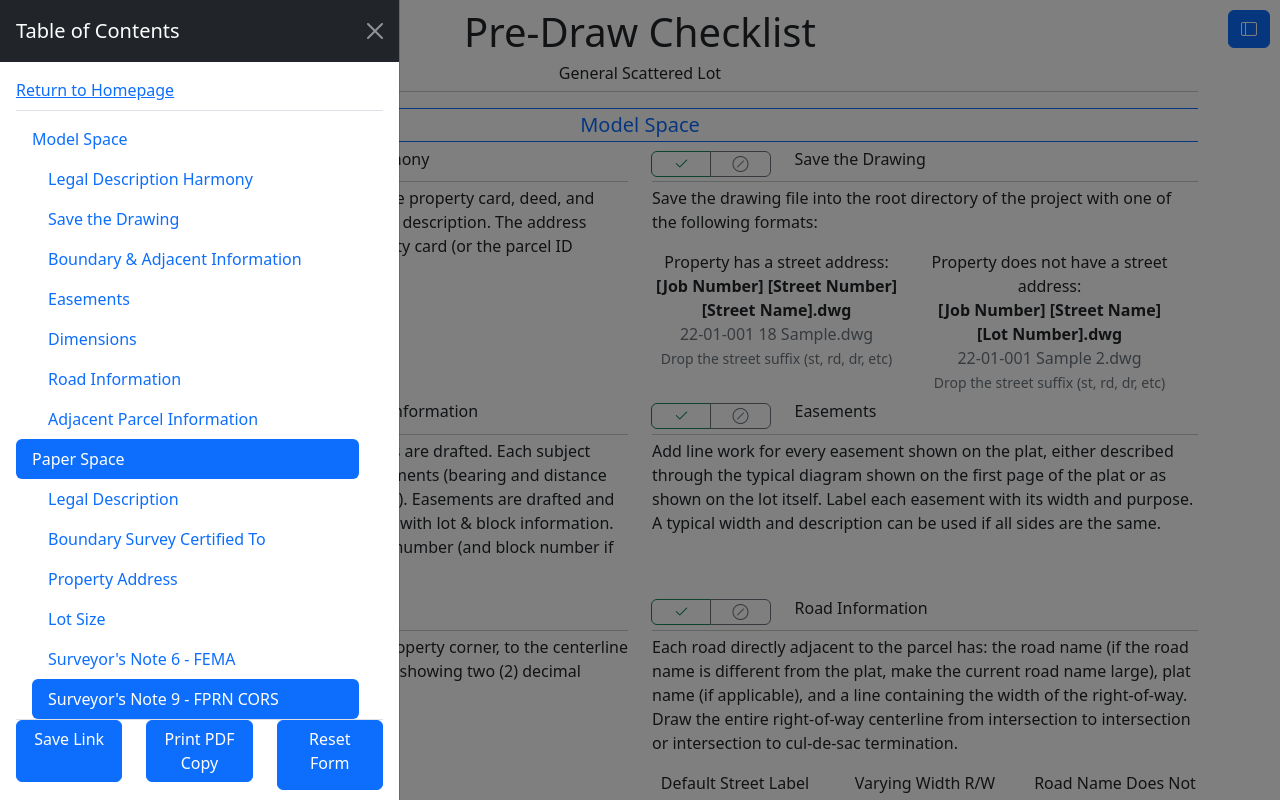
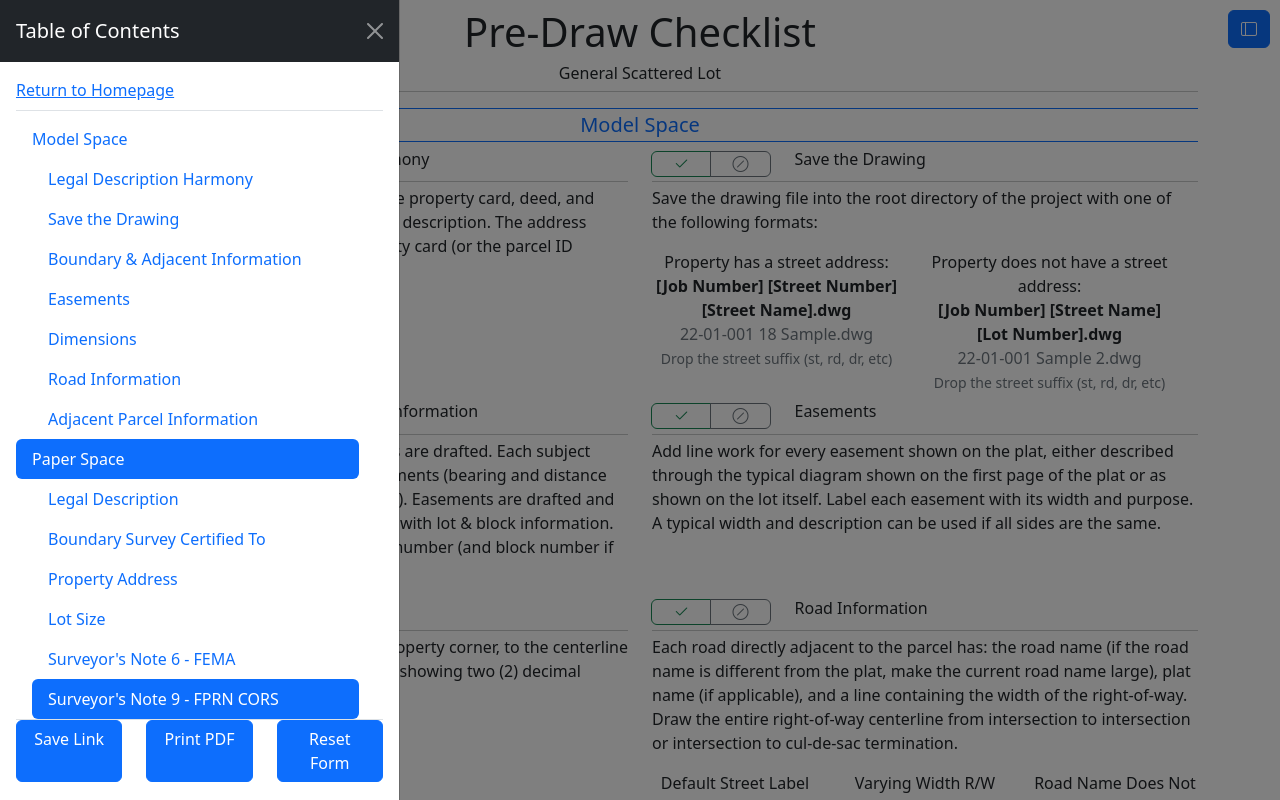
Before and after one commit to NWhite421/resources.hnhsurvey.com, a plain HTML site: page homebuilder/predraw.html in a window 1280 px wide. Both pictures are taken after a click on the button 1249 px from the left and 29 px from the top of the page. Shown: the top 800 px of the page. Drawn offline with nearby package versions, Linux system fonts and the light colour scheme.

```diff
--- a/homebuilder/predraw.html
+++ b/homebuilder/predraw.html
@@ -405,10 +405,10 @@
         </div>
         <div class="col-12 col-sm-4 d-grid">
           <a href="#" class="btn btn-primary mb-2" onclick="printFile()" data-bs-toggle="offcanvas" href="#tableofcontents"
-          role="button" aria-controls="tableofcontents">Print PDF Copy</a>
+          role="button" aria-controls="tableofcontents">Print PDF</a>
         </div>
         <div class="col-12 col-sm-4 d-grid">
-          <a href="#" class="btn btn-primary" onclick="resetAllChecks()">Reset Form</a>
+          <a href="#" class="btn btn-primary mb-2" onclick="resetAllChecks()">Reset Form</a>
         </div>
       </div>
     </div>
```
Also changed, not shown: index.html (+6 -2 lines).
